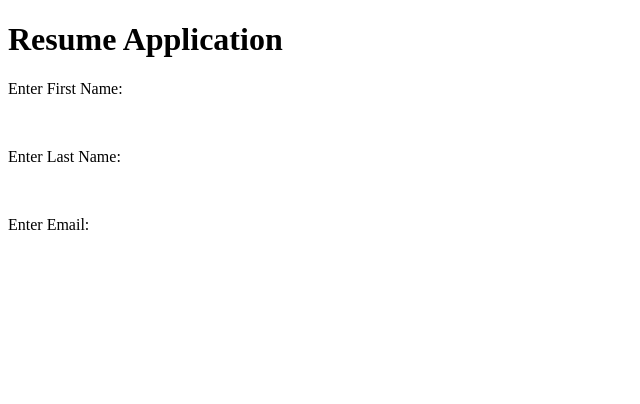
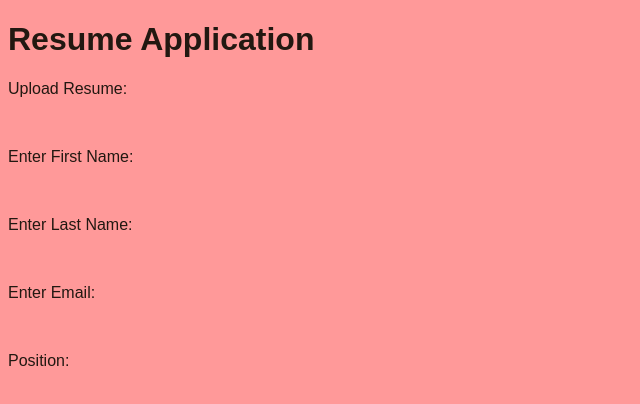
Before and after one commit to Emiller321/internshipITSC, a plain HTML site: page index.html in a window 1280 px wide. Shown: the whole page, without its empty margins (0-640 px from the left). Drawn offline with Linux system fonts and the light colour scheme.

Commit message:
Here I created the CSS file where I styled the body of the application. Then on the index.html file I put in the link tht connects this html file with the RwsumeApplication.css

```diff
--- /dev/null
+++ b/ResumeApplication.css
@@ -0,0 +1,5 @@
+body{
+    background-color: #ff9999;
+    color: #221811;
+    font-family: Arial, Helvetica, sans-serif;
+}
--- a/index.html
+++ b/index.html
@@ -5,7 +5,8 @@
 <head>
 		<title>Resume Application</title>
 		<meta charset="utf-8">
-		<meta name="viewpoint" content="width = device-width, initial-scale=1.0">
+        <meta name="viewpoint" content="width = device-width, initial-scale=1.0">
+        <link href ="ResumeApplication.css" rel ="stylesheet">
 </head>
 
 <body>
@@ -14,8 +15,10 @@
 </header>
 
 <main>
+<p>Upload Resume: </p><br>
 <p>Enter First Name: </p><br>
 <p>Enter Last Name: </p><br>
-<p>Enter Email: </p>
+<p>Enter Email: </p><br>
+<p>Position: </p><br>
 </main>
 </body>
```
